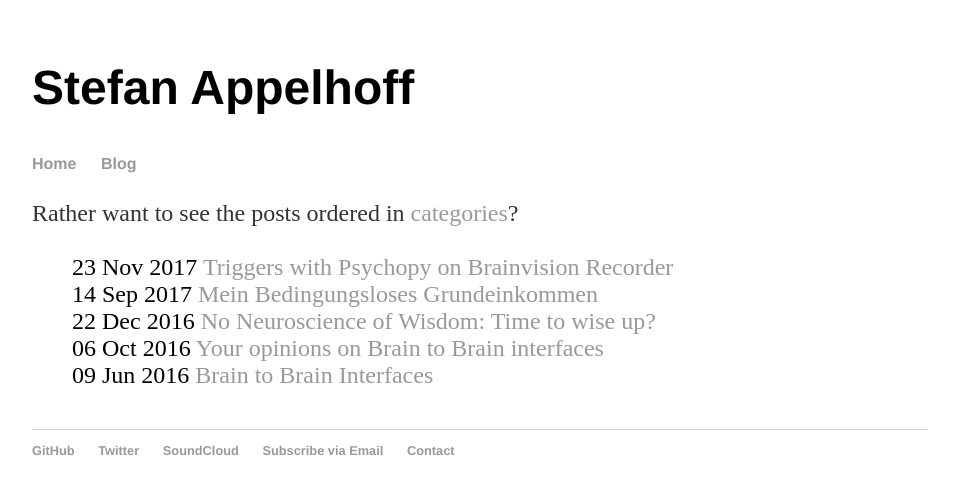
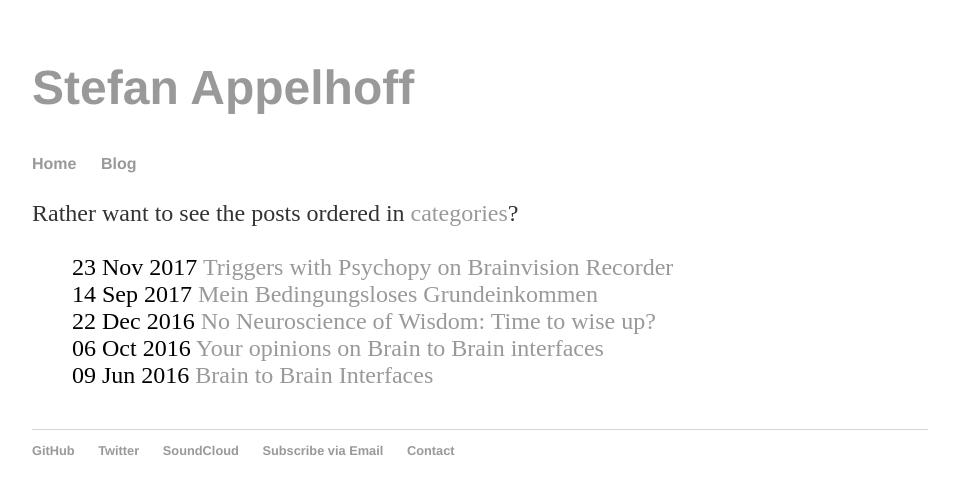
Before and after one commit to sappelhoff/sappelhoff.github.io, a Jekyll site: the page built from blog-list/index.html, in a window 1280 px wide. Shown: the top 494 px of the page, without its empty margins (160-1119 px from the left). Built offline with Jekyll 4.4.1, drawn with Linux system fonts in a browser that asks for light colours.

Commit message:
try to make header a link to home

```diff
--- a/_layouts/default.html
+++ b/_layouts/default.html
@@ -8,7 +8,7 @@
 	</head>
 	<body>
 		<nav>
-			<h1 align="left"> Stefan Appelhoff </h1>
+			<h1 align="left"> <a href="/">Stefan Appelhoff</a></h1>
 			<ul>
         		<li><a href="/">Home</a></li>
         		<li><a href="/blog-list">Blog</a></li>
```
